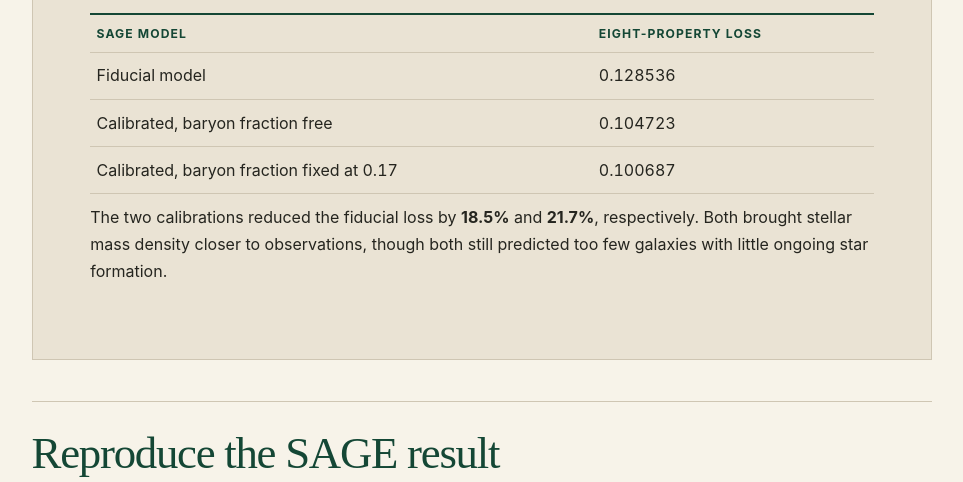
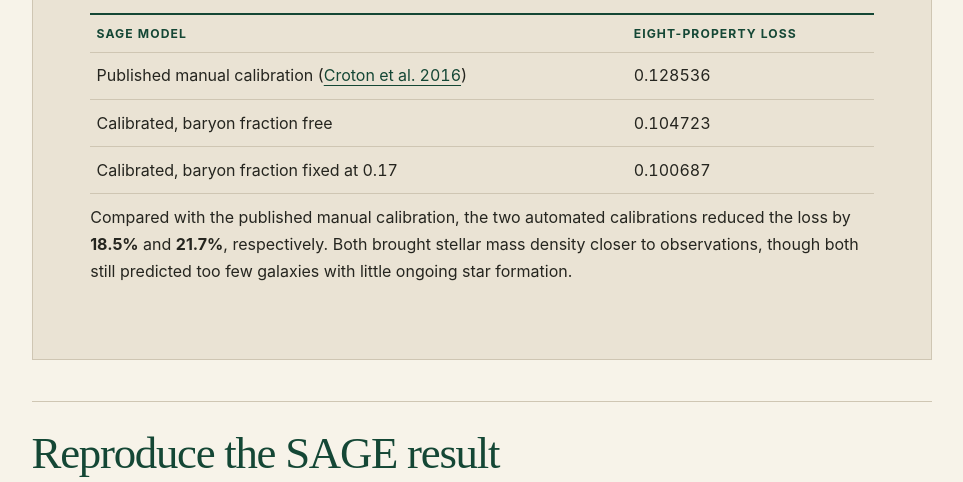
Before and after one commit to YvonneWANGYY/calibration, a plain HTML site: page index.html in a window 1280 px wide. Shown: the part 757-1239 px from the top of the page, without its empty margins (290-1253 px from the left). Drawn offline with Linux system fonts and the light colour scheme.

Commit message:
Credit the published manual SAGE calibration in the introduction

```diff
--- a/index.html
+++ b/index.html
@@ -13,10 +13,10 @@
 <h2>SAGE matched eight galaxy properties more closely</h2>
 <p>We calibrated the Semi-Analytic Galaxy Evolution (SAGE) model against eight observed galaxy properties, giving each property equal weight. A lower loss means closer overall agreement with observations.</p>
 <table><thead><tr><th scope="col">SAGE model</th><th scope="col">Eight-property loss</th></tr></thead><tbody>
-<tr><td>Fiducial model</td><td>0.128536</td></tr>
+<tr><td>Published manual calibration (<a href="https://doi.org/10.3847/0067-0049/222/2/22">Croton et al. 2016</a>)</td><td>0.128536</td></tr>
 <tr><td>Calibrated, baryon fraction free</td><td>0.104723</td></tr>
 <tr><td>Calibrated, baryon fraction fixed at 0.17</td><td>0.100687</td></tr></tbody></table>
-<p>The two calibrations reduced the fiducial loss by <strong>18.5%</strong> and <strong>21.7%</strong>, respectively. Both brought stellar mass density closer to observations, though both still predicted too few galaxies with little ongoing star formation.</p></section>
+<p>Compared with the published manual calibration, the two automated calibrations reduced the loss by <strong>18.5%</strong> and <strong>21.7%</strong>, respectively. Both brought stellar mass density closer to observations, though both still predicted too few galaxies with little ongoing star formation.</p></section>
 
 <section id="reproduce"><h2 id="paper">Reproduce the SAGE result</h2>
 <p id="getting-started">With Python 3.10 or newer and Git, install the version used for this replay and run the command below. It reads the archived simulation outputs, repeats model selection, and prints the losses for comparison with the table above.</p>
```
